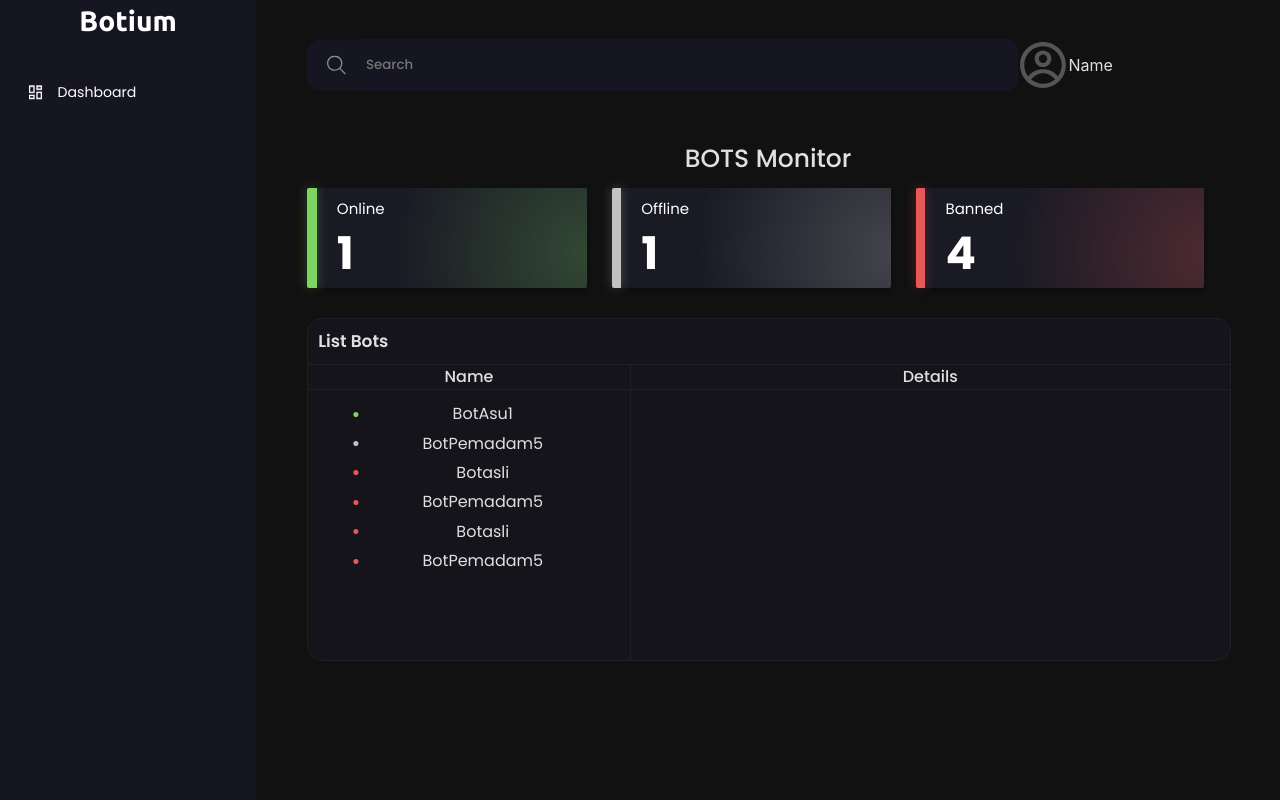
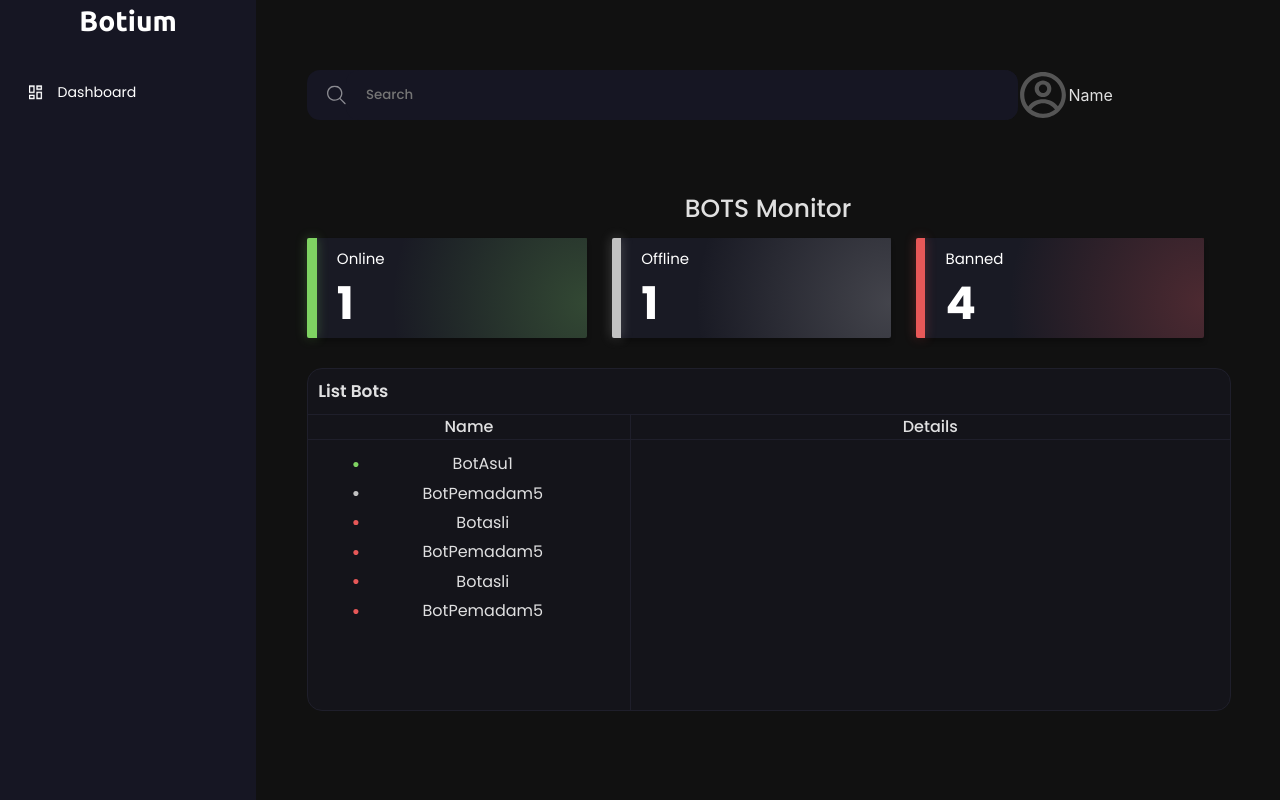
Before and after one commit to sukriyatma/Botium-Project, a React (Vite) app: page / in a window 1280 px wide. Built offline with nearby package versions, Linux system fonts and the light colour scheme.

Commit message:
change layout

```diff
--- a/src/components/SearchBox/SearchBox.jsx
+++ b/src/components/SearchBox/SearchBox.jsx
@@ -14,7 +14,7 @@ export default function SearchBox(props) {
                     </clipPath>
                 </defs>
             </svg>
-            <input type="text" placeholder="Search" spellCheck='false' style={{width: '100%', height: '100%', borderRadius: '13px', backgroundColor: '#161623', border: 'none', fontFamily: 'Poppins', fontWeight: 500 }}/>
+            <input type="text" placeholder="Search" spellCheck='false' style={{width: '100%', height: '95%', borderRadius: '13px', backgroundColor: '#161623', border: 'none', fontFamily: 'Poppins', fontWeight: 500 }}/>
         </div>
     )
 
--- a/src/components/status-counter/status-counter.jsx
+++ b/src/components/status-counter/status-counter.jsx
@@ -4,7 +4,7 @@ import CircleRadialGradient from "../circle-radial-gradient/circle-radial-gradie
 function StatusCounter(props) {
 
     return (
-        <div className="status-counter" key={props.index} style={{height: '100px', width: '330px', display: 'flex', marginRight: '25px',
+        <div className="status-counter" key={props.index} style={{height: 'uh', width: '330px', display: 'flex', marginRight: '25px',
             backgroundColor: `rgba(46,51,90,0.26)`,
             boxShadow: '0px 4px 4px 0px rgba(0, 0, 0, 0.25)',
             borderRadius: '2px',
--- a/src/components/table-list/table-list.css
+++ b/src/components/table-list/table-list.css
@@ -17,4 +17,21 @@ table.table-list {
     background-color: #14141A;
 }
 
+::-webkit-scrollbar-track
+{
+	border-radius: 10px;
+
+}
+
+::-webkit-scrollbar
+{
+	width: 6px;
+}
+
+::-webkit-scrollbar-thumb
+{
+	border-radius: 10px;
+	background-color: #E6E6E6;
+}
+
 /* style={{width: '90%', height: 'auto', maxHeight: '70%', backgroundColor: '#14141A', borderRadius: '15px', marginTop: '2vw'}} */
--- a/src/components/table-list/table-list.jsx
+++ b/src/components/table-list/table-list.jsx
@@ -6,7 +6,7 @@ export default function TableList(props) {
 
         <>
             <div style={{width: '100%', backgroundColor: '#14141A', borderRadius: '15px', border: '1px solid #1F1F2B'}}>
-                <p style={{height: '5%', paddingLeft: '1.961vw',padding:'10px', textAlign: 'left', fontFamily: 'Poppins', fontWeight: '600', fontSize: '17px'}}>List Bots</p>
+                <p style={{height: '5%', paddingLeft: '2vw', padding:'10px', textAlign: 'left', fontFamily: 'Poppins', fontWeight: '600', fontSize: '17px'}}>List Bots</p>
                 <div className="table-list-main" style={{display: 'flex', height: '95%'}}>
                     <div className="list-name" style={{width: '35%', height: '100%'}}>
                         <p style={{border: '1px solid #1F1F2B', borderLeft: 'none', fontFamily: 'Poppins', fontWeight: '500'}}>Name</p>
--- a/src/index.css
+++ b/src/index.css
@@ -20,6 +20,4 @@ body {
   margin: 0;
   display: flex;
   place-items: center;
-  min-width: 320px;
-  min-height: 100vh;
 }
--- a/src/pages/main/bot-monitor/bot-monitor.jsx
+++ b/src/pages/main/bot-monitor/bot-monitor.jsx
@@ -73,16 +73,16 @@ class BotMonitor extends React.Component {
     render () {
 
         return (
-            <div style={{ width: '80vw', justifyContent: 'start', display: 'flex', flexDirection: 'column', alignItems: 'center', gridColumn: '3', marginTop: '40px'}}>
+            <div style={{ width: '80vw', justifyContent: 'start', display: 'flex', flexDirection: 'column', alignItems: 'center', gridColumn: '3', marginTop: '70px'}}>
 
-                <div style={{display: 'flex', flexDirection: 'row', width: '90%'}}>
+                <div style={{display: 'flex', flexDirection: 'row',width: '90%'}}>
                     <SearchBox/>
                     <Profile />
                 </div>
 
-                <p style={{fontFamily: 'Poppins', fontWeight: 500, fontSize: '25px', marginTop: '50px'}}>BOTS Monitor</p>
+                <p style={{fontFamily: 'Poppins', fontWeight: 500, fontSize: '25px', marginTop: '70px'}}>BOTS Monitor</p>
 
-                <div style={{display: 'flex', marginTop: '10px', width: '90%'}} name="status-bot">
+                <div style={{display: 'flex',marginTop: '10px', width: '90%'}} name="status-bot">
                     {
                         Object.entries(this.state.status).map(([key,value], idxStatus) => {
                                 return <StatusCounter index={idxStatus} name={value.name} color={value.color} total={value.total}/>
```
